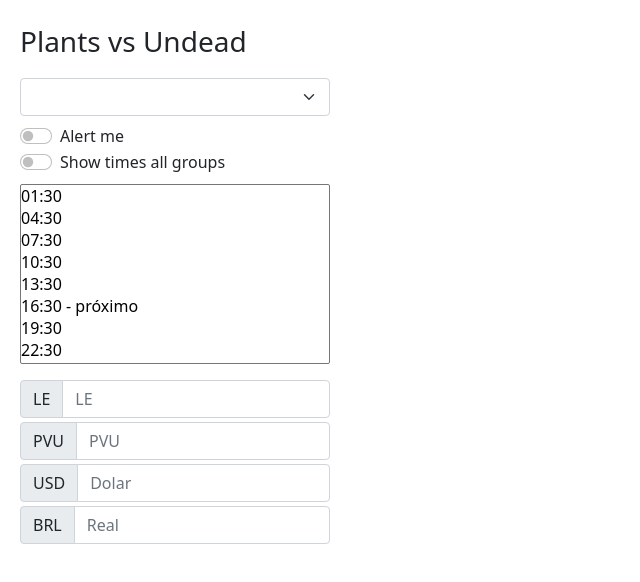
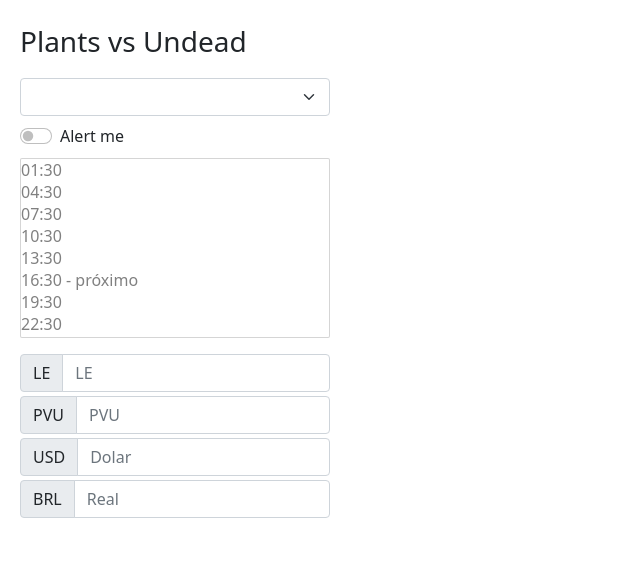
Before and after one commit to pedrogab96/nftbox, a website built with webpack: page public/popup.html in a window 1280 px wide. Shown: the whole page, without its empty margins (0-640 px from the left). Built offline with nearby package versions, Linux system fonts and the light colour scheme; some packages are replaced by stand-ins of ours.

Commit message:
Adjustment

```diff
--- a/public/popup.html
+++ b/public/popup.html
@@ -21,16 +21,10 @@
       <label class="form-check-label" for="alert-group">Alert me</label>
     </div>
 
-    <div class="form-check form-switch">
-      <input type="checkbox" class="form-check-input" id="show-times">
-      <label class="form-check-label" for="show-times">Show times all groups</label>
-    </div>
-
     <div class="d-flex justify-content-center mt-2">
-      <select name="times" multiple>
+      <select name="times" multiple disabled style="overflow: hidden">
       </select>
     </div>
-
 
     <div class="input-group mb-1 mt-3">
       <span class="input-group-text" id="le-coin">LE</span>
```
